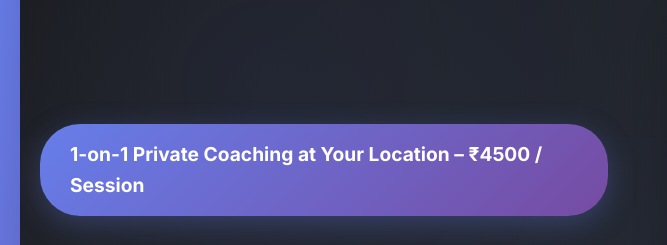
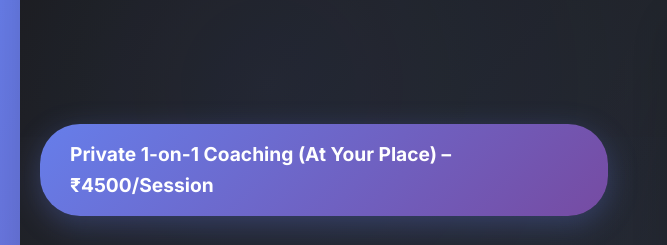
Before and after one commit to bhanuvashisht99/bhanuvashisht99.github.io, a plain HTML site: page index.html in a window 1280 px wide. Shown: the part 880-1125 px from the top of the page, 0-667 px from the left. Drawn offline with Linux system fonts and the light colour scheme.

Commit message:
Update index.html

```diff
--- a/index.html
+++ b/index.html
@@ -1617,7 +1617,7 @@ Bangalore, Karnataka, India
 <div class="container">
 <div class="charge-more-content">
   <div class="charge-more-text">
-      <div class="price-highlight">1-on-1 Private Coaching at Your Location – ₹4500 / Session</div>
+      <div class="price-highlight">Private 1-on-1 Coaching (At Your Place) – ₹4500/Session</div>
       <h2>Why I Charge More</h2>
       <p>I charge more because I save you time. You're not paying for sessions, you're investing in skipping the months, even years of trial and error most people waste.</p>
       <p>Every cue I give is intentional, every drill is backed by biomechanics. No fluff, no guesswork. If progress matters more than price, let's talk.</p>
```
